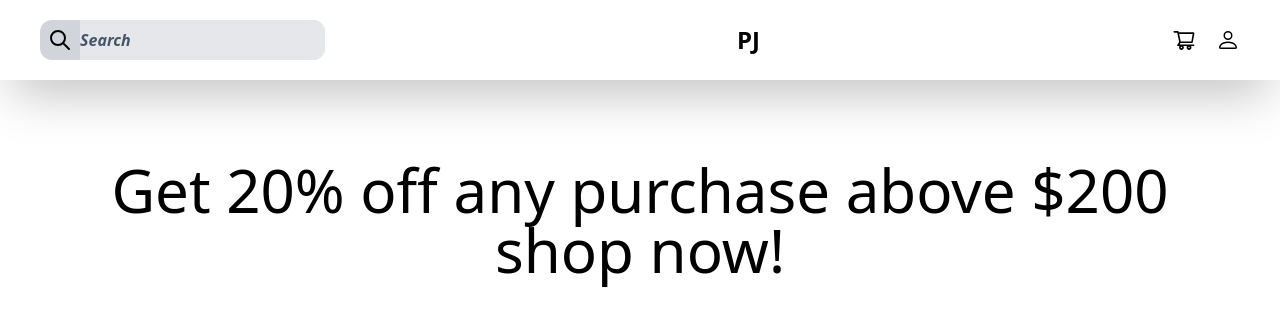
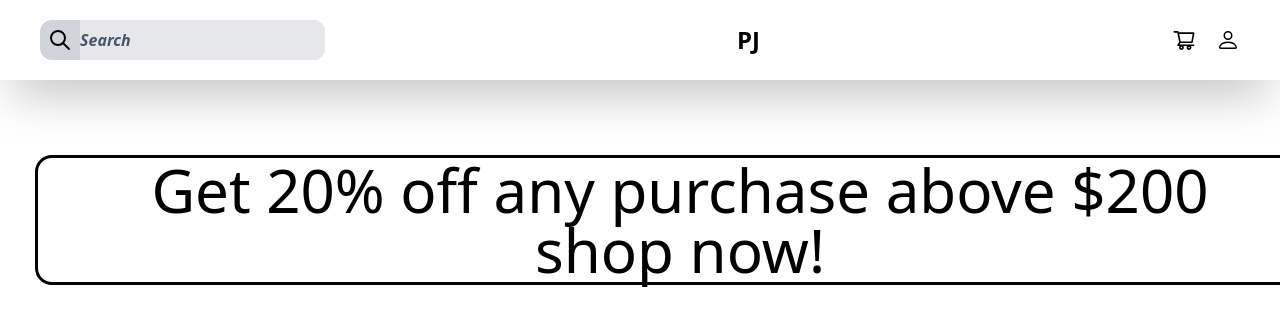
Before and after one commit to Wediah/shoppingsite, a Next.js app: page / in a window 1280 px wide. Shown: the top 326 px of the page. Built offline with nearby package versions, Linux system fonts and the light colour scheme.

Commit message:
adss an outline

```diff
--- a/pages/Landing.tsx
+++ b/pages/Landing.tsx
@@ -2,11 +2,11 @@ import React from 'react'
 
 function Landing() {
   return (
-    <div className='min-h-screen pt-40'>
+    <div className='min-h-screen pt-40 px-10'>
 
       <div className=''>
-        <div className='w-screen text-black text-6xl text-center'>
-          Get 20% off any purchase above $200
+        <div className='w-screen rounded-xl text-black text-6xl text-center outline outline-offset-2'>
+          Get 20% off any purchase above $200 <br />
           <button type='button' title='s'>shop now!</button>
         </div>
         <div></div>
```
